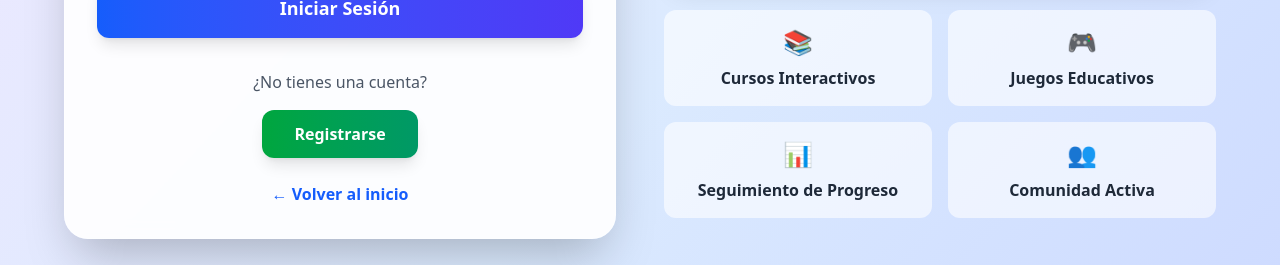
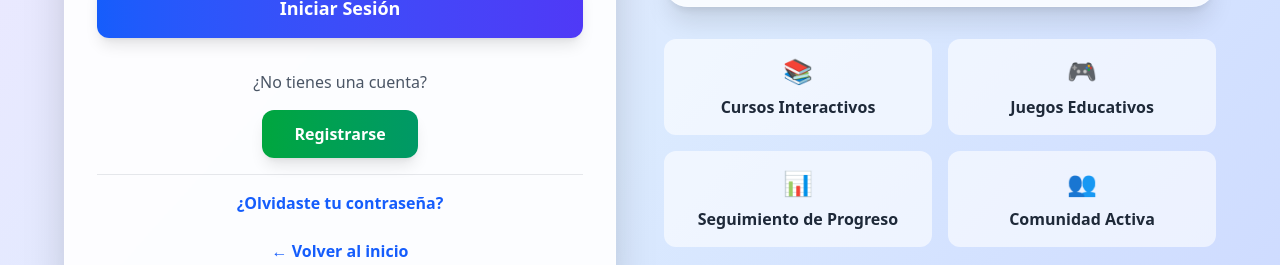
Before and after one commit to RumiSoftware2/RUMI-educational-platform, a React (Vite) app in the folder frontend/: page /login in a window 1280 px wide. Shown: the part 663-928 px from the top of the page. Built offline with nearby package versions, Linux system fonts and the light colour scheme; no server answers.

Commit message:
olvide su contraseña

```diff
--- a/frontend/src/pages/Login.jsx
+++ b/frontend/src/pages/Login.jsx
@@ -109,7 +109,8 @@ export default function Login() {
                 </button>
               </form>
 
-              <div className="mt-8 text-center">
+              <div className="mt-8 text-center space-y-4">
+                <div>
                   <p className="text-gray-600 mb-4">¿No tienes una cuenta?</p>
                   <Link
                     to="/register"
@@ -117,6 +118,15 @@ export default function Login() {
                   >
                     Registrarse
                   </Link>
+                </div>
+                <div className="pt-4 border-t border-gray-200">
+                  <Link
+                    to="/forgot-password"
+                    className="text-blue-600 hover:text-blue-800 font-semibold transition-colors duration-300"
+                  >
+                    ¿Olvidaste tu contraseña?
+                  </Link>
+                </div>
               </div>
 
               <div className="mt-6 text-center">
```
Lines whose indentation alone changed are shown as unchanged.
